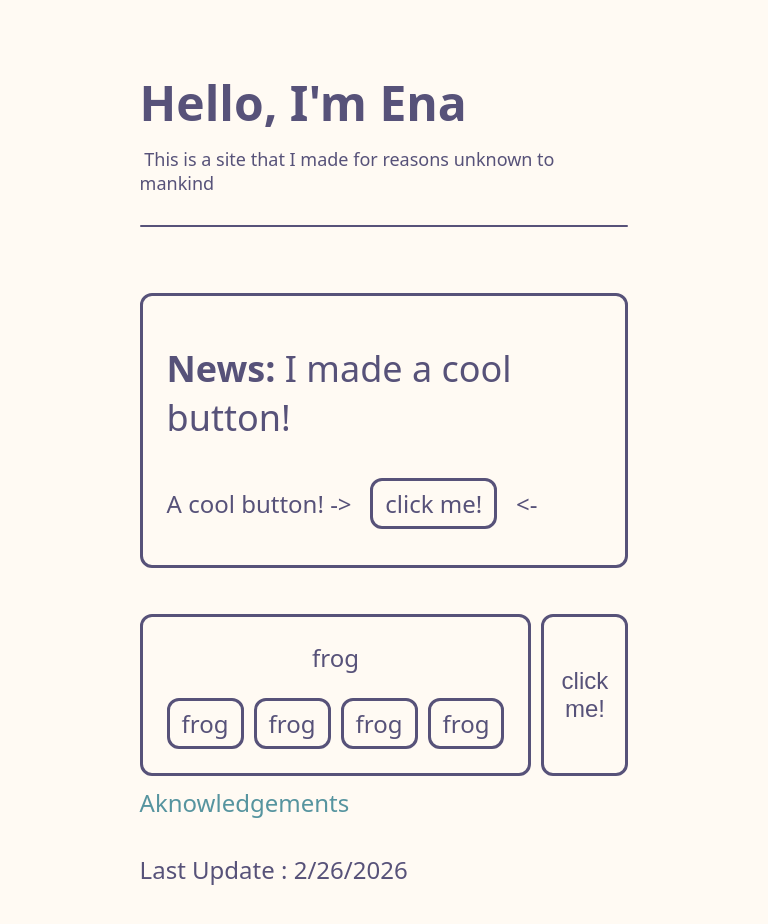
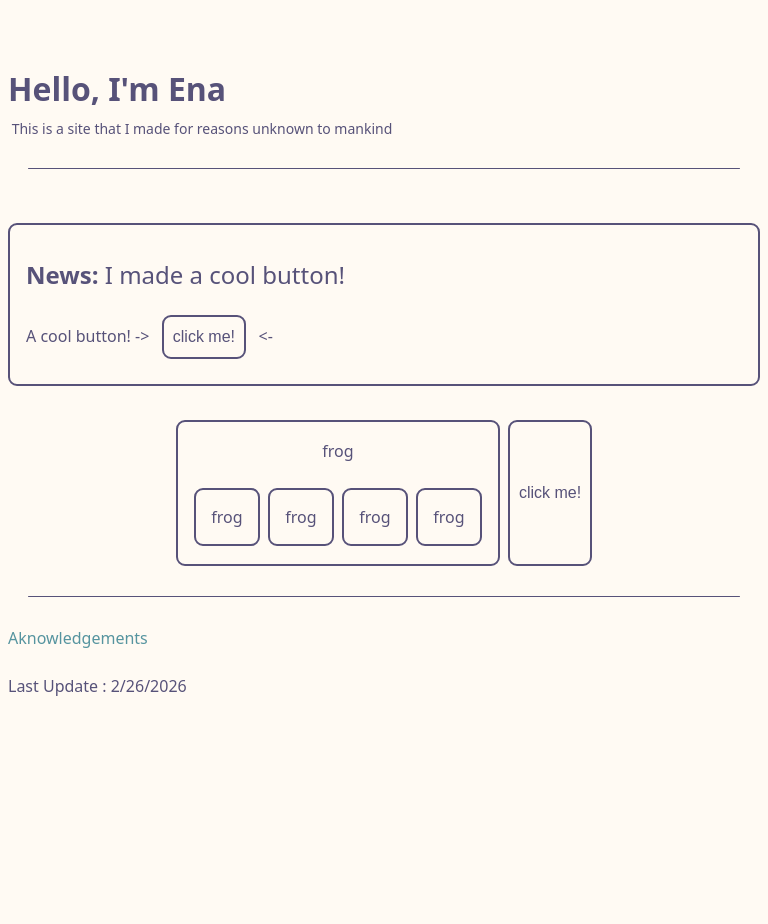
Before and after one commit to Ena-ki/ena-ki.github.io, a plain HTML site: page index.html in a window 768 px wide. Drawn offline with Linux system fonts and the light colour scheme.

Commit message:
add stylings for mobile

```diff
--- a/basicCss/basePageStyle.css
+++ b/basicCss/basePageStyle.css
@@ -4,6 +4,17 @@ body {
   font-size: 24px;
   font-family: ui-sans-serif,system-ui,sans-serif;
   padding-bottom: 300px;
+}
+
+@media (max-width: 768px){
+  body{
+    padding-top: 50px;
+    font-size: 16px;
+  }
+
+  div {
+    flex-wrap: wrap;
+  }
 }
 
 p{
@@ -21,10 +32,10 @@ a:active{
 
 hr {
   border: 0;
-  height: 2px;
+  height: 1px;
   background-color: #575279;
-  margin: 20px 0;
-  border-radius: 3px;
+  margin: 20px;
+  border-radius: 2px;
 }
 
 .parent{
@@ -36,14 +47,11 @@ hr {
   display: flex;
   gap: 10px;
   flex-direction: column;
+  width: 65%;
 }
 
-
-@media (min-width: 768px){
-  body{
-    padding-top: 50px;
-  }
+@media (max-width: 768px){
   .middleSection{
-    width: 65%;
+    width: 100%;
   }
 }
--- a/basicCss/elements.css
+++ b/basicCss/elements.css
@@ -9,6 +9,7 @@
 }
 
 .aButt{
+  width: fit-content;
   font-size: 24px;
   color : #575279;
   background-color: #00000000;
@@ -20,9 +21,12 @@
   padding-left: 12px;
   padding-right: 12px;
 
+  display: inline-flex;
+  justify-content: center;
+  align-items: center;
+
 
   transition : cubic-bezier(0,.73,.15,1) 1s;
-  display: inline-block;
 }
 
 
@@ -31,16 +35,42 @@
   transform:scale(1.2);
 }
 
-.expandButt{
-  display: flex;
-  justify-content: center;
-  align-items: center;
+@media (max-width: 768px){
+  .buttContainer{
+    border : 2px solid;
+    border-radius: 9px;
+    padding-bottom: 9px;
+    padding-top: 9px;
+    padding-left: 16px;
+    padding-right: 16px;
+  }
+
+  .aButt{
+    min-width: 44px;
+    min-height: 44px;
+    font-size: 16px;
+    border : 2px solid;
+    border-radius: 9px;
+    padding-bottom: 5px;
+    padding-top: 5px;
+    padding-left: 9px;
+    padding-right: 9px;
+
+
+    transition : cubic-bezier(0,.73,.15,1) 0.2s;
+  }
+
+
+  .aButt:hover{
+    color : #d7827e;
+  }
 }
 
 .smallMargin{
   margin-top : 12px;
   margin-bottom: 12px;
 }
+
 
 .noMargin{
   margin-top : 0px;
@@ -50,6 +80,17 @@
 .bigMargin{
   margin-top : 36px;
   margin-bottom: 36px;
+}
+
+@media (max-width: 768px){
+  .smallMargin{
+    margin-top : 9px;
+    margin-bottom : 9px;
+  }
+  .bigMargin{
+    margin-top : 24px;
+    margin-bottom: 24px;
+  }
 }
 
 .horizontalDiv{
@@ -67,7 +108,18 @@
   justify-content: flex-start;
   align-items: stretch;
   flex-grow: 1;
+  gap: 10px;
 }
+
+@media (max-width: 768px){
+  .verticalDiv{
+    gap:8px;
+  }
+  .horizontalDiv{
+    gap:8px;
+  }
+}
+
 
 .fitContent{
   width: fit-content;
@@ -103,10 +155,22 @@
   font-weight: 300;
 }
 
-@media (min-width: 768px){
+@media (max-width: 768px){
   .bigImage{
     height: auto;
     max-width: 60%;
     display: block;
   }
+
+  .title{
+    font-size: 36px;
+  }
+
+  .subtitle{
+    font-size: 14px;
+  }
+
+  .smallTitle{
+    font-size: 24px;
+  }
 }
--- a/index.html
+++ b/index.html
@@ -23,12 +23,12 @@
 
         <div class="buttContainer bigMargin">
           <p class="smallTitle"><span style="font-weight:bold;">News:</span> I made a cool button!</p>
-          <p>A cool button! -&gt   <a class="aButt" id="chickenButt">click me!</a>   &lt-  </p>
+          <p>A cool button! -&gt   <button class="aButt" id="chickenButt">click me!</button>   &lt-  </p>
         </div>
 
 
         <div class="horizontalDiv centered" style="align-items: stretch;">
-          <div class="verticalDiv centered fitContent buttContainer">
+          <div class="verticalDiv centered fitContent buttContainer" style="min-width: 50px;">
             <p class="smallMargin">frog</p>
             <div class="horizontalDiv smallMargin fitContent">
               <a class="aButt" href="./frog/frog.html">frog</a>
@@ -40,6 +40,8 @@
 
           <button class="aButt expandButt" id="anotherChickyButt"> click me! </button>
         </div>
+
+        <hr>
 
         <a href="./aknowledgements/aknowledgements.html"> Aknowledgements</a>
 
```
Also changed, not shown: musicTierList/musicTierList.html (+3 -3 lines).
